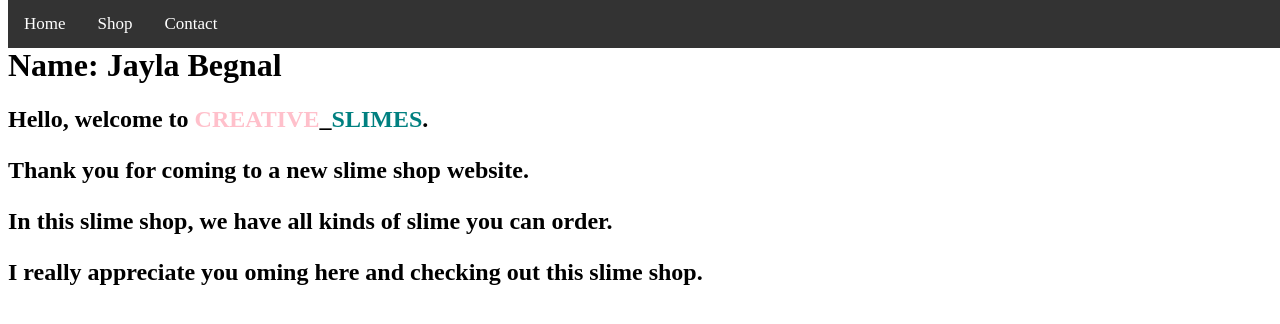
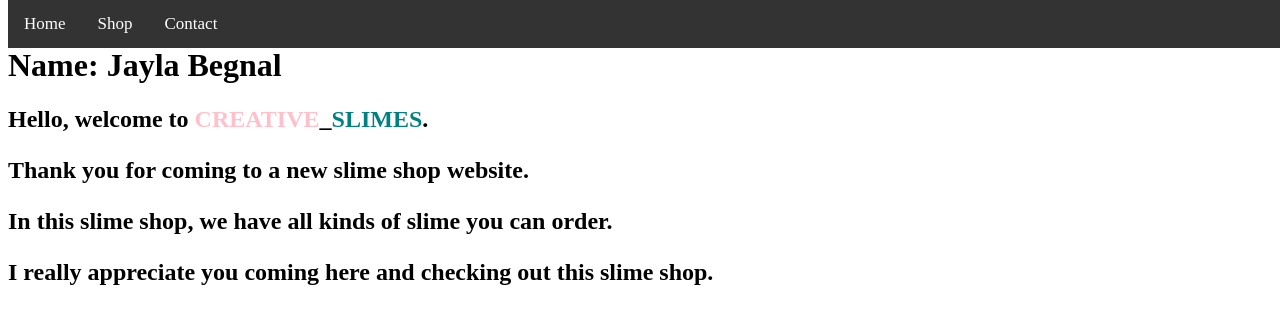
Before and after one commit to ShadowNinja2150/SlimeShop, a plain HTML site: page index.html in a window 1280 px wide. Drawn offline with Linux system fonts and the light colour scheme.

Commit message:
Update index.html

```diff
--- a/index.html
+++ b/index.html
@@ -15,7 +15,7 @@
 <h2>Hello, welcome to <b id="test">CREATIVE</b>_<b id="test1">SLIMES</b>.
 <p> Thank you for coming to a new slime shop website.</p>
 <p> In this slime shop, we have all kinds of slime you can order.</p>
-<p> I really appreciate you oming here and checking out this slime shop.</p></h2>
+<p> I really appreciate you coming here and checking out this slime shop.</p></h2>
 </body>
 </html>
 
```
